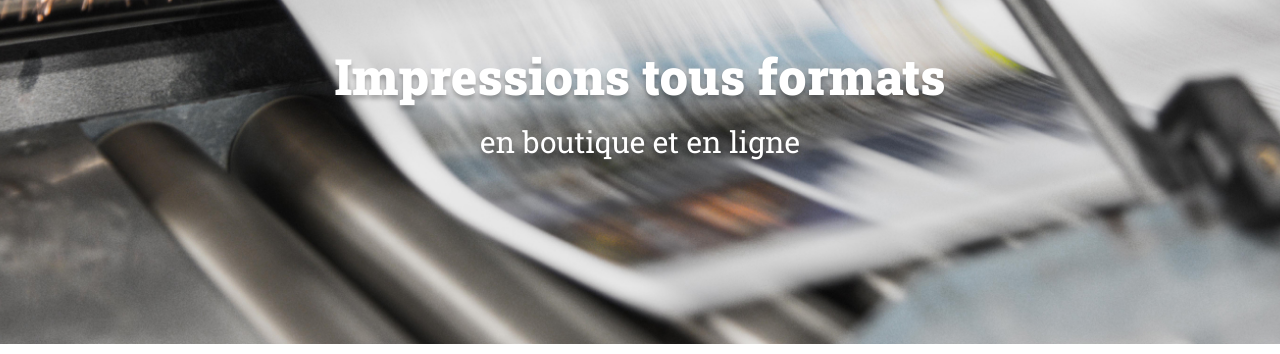
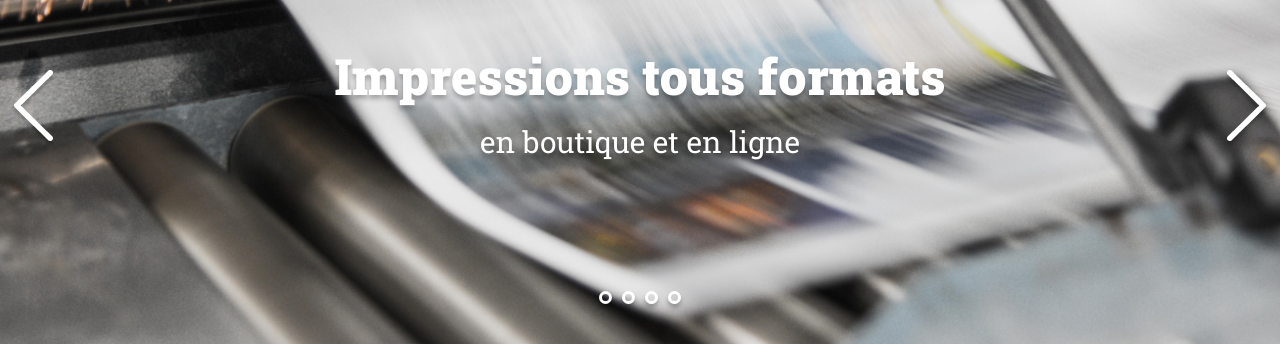
Before and after one commit to Gieltie/05--PrintIt, a plain HTML site: page index.html in a window 1280 px wide. Shown: the part 227-581 px from the top of the page. Drawn offline with Linux system fonts and the light colour scheme.

Commit message:
ajout des fleches et bullet points

```diff
--- a/index.html
+++ b/index.html
@@ -18,9 +18,15 @@
 </header>
 <main>
 	<div id="banner">
+		<img class="arrow arrow_left" src="./assets/images/arrow_left.png" alt="fleche vers la gauche">
+		<img class="arrow arrow_right" src="./assets/images/arrow_right.png" alt="">
 		<img class="banner-img" src="./assets/images/slideshow/slide1.jpg" alt="Banner Print-it">
 		<p>Impressions tous formats <span>en boutique et en ligne</span></p>
 		<div class="dots">
+			<div class="dot"></div>
+			<div class="dot"></div>
+			<div class="dot"></div>
+			<div class="dot"></div>
 		</div>
 	</div>
 	<section id="about-us" class="container">
```
